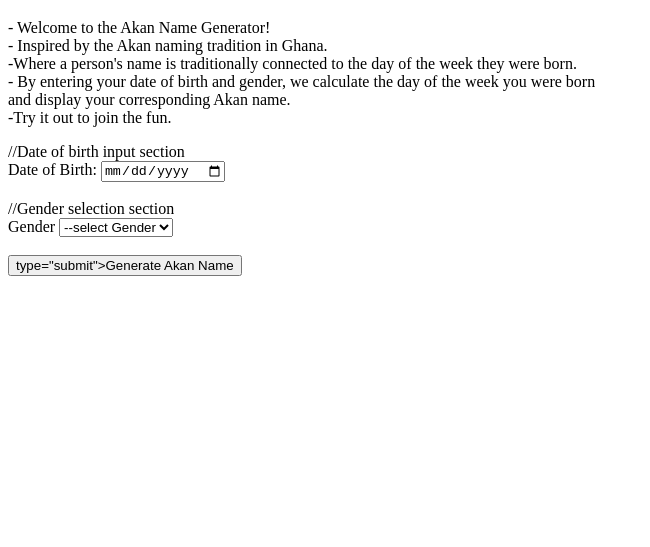
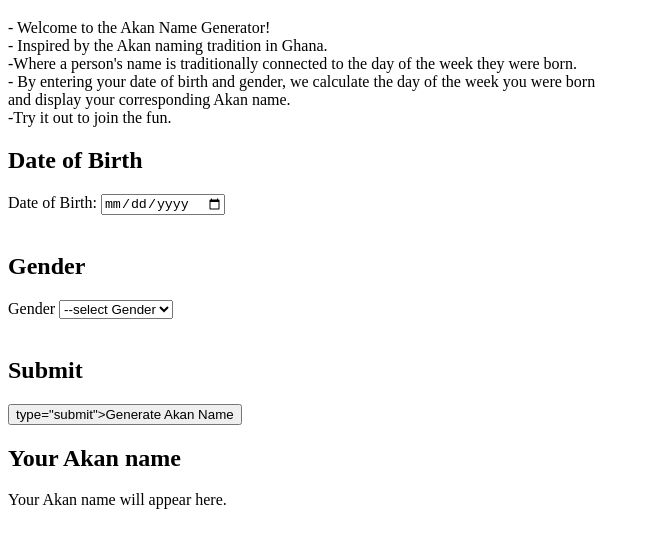
Before and after one commit to kamarushem-necitizen/Akan-Name-Generator, a plain HTML site: page index.html in a window 1280 px wide. Shown: the part 61-608 px from the top of the page, without its empty margins (0-650 px from the left). Drawn offline with Linux system fonts and the light colour scheme.

```diff
--- a/index.html
+++ b/index.html
@@ -6,6 +6,7 @@
     <title>Akan Name Generator</title>
 </head>
 <body>
+    <main>
     <h1>Akan Name Generator</h1>
 
    <p>
@@ -17,7 +18,7 @@
 -Try it out to join the fun.
    </p>
 
-   //Date of birth input section
+   <h2>Date of Birth</h2>
    <form id="akan-name-form">
       <div>
         <label for="birthdate">Date of Birth:</label>
@@ -30,7 +31,7 @@
       </div>
       <br>
 
-      //Gender selection section
+      <h2>Gender</h2>
       <div>
         <label for="gender">Gender</label>
          <select name="gender" id="gender">
@@ -41,8 +42,19 @@
       </div>
       <br>
 
+      <h2>Submit</h2>
 <!-- Sends the form information to JavaScript -->
 <button>type="submit">Generate Akan Name</button>
 
+<section id="result" aria-live="polite">
+    <h2>Your Akan name</h2>
+
+    <p id="result-message">
+Your Akan name will appear here.
+    </p>
+
+</section>
+
+</main>
 </body>
 </html>
```
